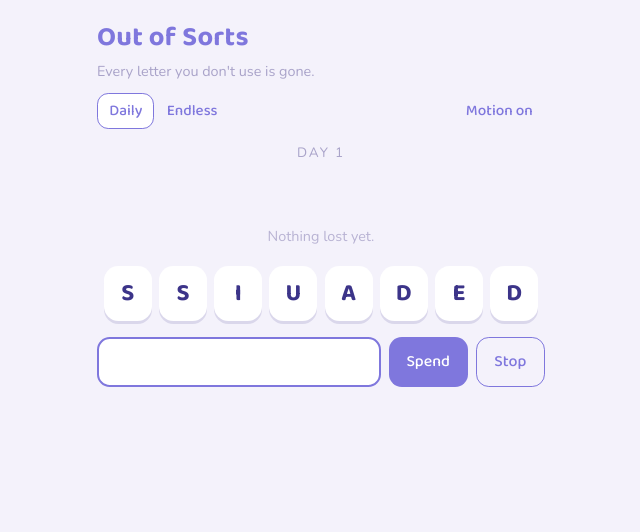
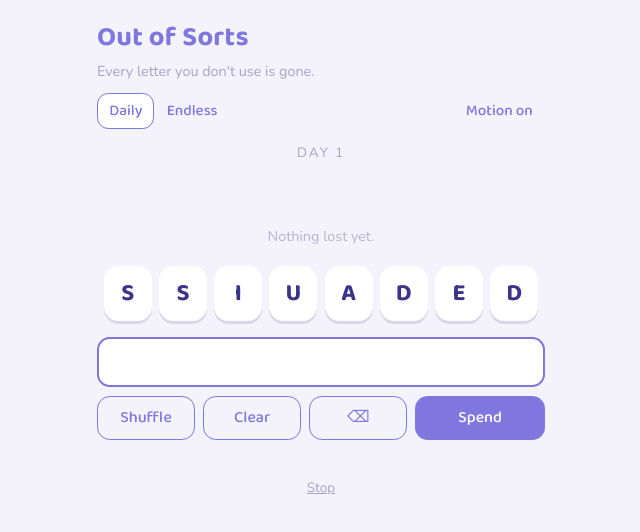
Before and after one commit to anthony-liddle/out-of-sorts, a React (Vite) app: page / in a window 1280 px wide. Shown: the top 532 px of the page, without its empty margins (319-959 px from the left). Built offline with nearby package versions, Linux system fonts and the light colour scheme.

Commit message:
feat(ui): control row for thumbs, stop moved out of reach

```diff
--- a/src/ui/App.tsx
+++ b/src/ui/App.tsx
@@ -12,11 +12,23 @@ import './theme.css'
 export function App({ services }: { services: GameServices }) {
   const game = useGame(services)
   const [input, setInput] = useState('')
-  const [selection, setSelection] = useState<number[]>([])
+  // Tile lights are stored against the pool arrangement they were made on.
+  // A shuffle rearranges the tiles, so a stale selection is re-derived by
+  // first-unused-match instead of pointing at the wrong letters.
+  const [sel, setSel] = useState<{ pool: string; indexes: number[] }>({
+    pool: '',
+    indexes: [],
+  })
   const [reducedMotion, setReducedMotion] = useState(
     services.reducedMotionDefault,
   )
   const [copied, setCopied] = useState(false)
+
+  const selection = useMemo(() => {
+    if (!game.pool) return []
+    if (sel.pool === game.pool) return sel.indexes
+    return reconcileSelection(game.pool, '', input, [])
+  }, [game.pool, sel, input])
 
   const dayLabel = useMemo(
     () =>
@@ -26,12 +38,14 @@ export function App({ services }: { services: GameServices }) {
     [game.mode, game.dayNumber, game.endlessSeed],
   )
 
+  const setEntry = (nextInput: string, nextIndexes: number[]) => {
+    setInput(nextInput)
+    setSel({ pool: game.pool ?? '', indexes: nextIndexes })
+  }
+
   const submit = () => {
     const outcome = game.submit(input)
-    if (outcome !== 'rejected') {
-      setInput('')
-      setSelection([])
-    }
+    if (outcome !== 'rejected') setEntry('', [])
   }
 
   const share = () => {
@@ -46,8 +60,7 @@ export function App({ services }: { services: GameServices }) {
       rackSize: game.entry.rack.length,
       spentCount: game.run.spent.length,
       cleanDescent: game.result.isCleanDescent,
-      allEights:
-        eights.length >= 2 ? { found, total: eights.length } : null,
+      allEights: eights.length >= 2 ? { found, total: eights.length } : null,
       rank: rankFor(game.result.score, game.puzzle.par),
       score: game.result.score,
       par: game.puzzle.par,
@@ -119,10 +132,9 @@ export function App({ services }: { services: GameServices }) {
                 letters={game.pool}
                 input={input}
                 selection={selection}
-                onTileClick={(letter, index) => {
-                  setInput((v) => v + letter)
-                  setSelection((s) => [...s, index])
-                }}
+                onTileClick={(letter, index) =>
+                  setEntry(input + letter, [...selection, index])
+                }
               />
             )}
             <form
@@ -143,18 +155,47 @@ export function App({ services }: { services: GameServices }) {
                 value={input}
                 onChange={(e) => {
                   const next = e.target.value
-                  setSelection((s) =>
+                  setEntry(
+                    next,
                     game.pool
-                      ? reconcileSelection(game.pool, input, next, s)
+                      ? reconcileSelection(game.pool, input, next, selection)
                       : [],
                   )
-                  setInput(next)
                 }}
               />
-              <button type="submit">Spend</button>
-              <button type="button" onClick={game.stop}>
-                Stop
-              </button>
+              <div className="control-row" data-testid="control-row">
+                <button
+                  type="button"
+                  onClick={() => game.shuffle()}
+                >
+                  Shuffle
+                </button>
+                <button type="button" onClick={() => setEntry('', [])}>
+                  Clear
+                </button>
+                <button
+                  type="button"
+                  aria-label="Delete last letter"
+                  onClick={() =>
+                    setEntry(
+                      input.slice(0, -1),
+                      game.pool
+                        ? reconcileSelection(
+                            game.pool,
+                            input,
+                            input.slice(0, -1),
+                            selection,
+                          )
+                        : [],
+                    )
+                  }
+                >
+                  ⌫
+                </button>
+                <button type="submit" className="spend">
+                  Spend
+                </button>
+              </div>
             </form>
             {game.error && (
               <p className="entry-error" role="alert">
@@ -167,6 +208,15 @@ export function App({ services }: { services: GameServices }) {
                 rackSize={game.entry.rack.length}
               />
             )}
+            <div className="rest-row">
+              <button
+                type="button"
+                className="stop-button"
+                onClick={game.stop}
+              >
+                Stop
+              </button>
+            </div>
           </>
         )}
         {copied && <p role="status">Copied.</p>}
--- a/src/ui/theme.css
+++ b/src/ui/theme.css
@@ -185,8 +185,53 @@ body {
 
 .entry {
   display: flex;
+  flex-direction: column;
+  gap: 0.55rem;
+}
+
+/* The control row: Peach's shape, thumb-sized targets. Stop lives
+   elsewhere: it must never sit one fat finger from Spend. */
+.control-row {
+  display: flex;
   gap: 0.5rem;
+}
+
+.control-row button {
+  flex: 1;
+  min-height: 44px;
+  font-family: var(--font-display);
+  font-size: 1rem;
+  border: 1px solid var(--violet);
+  border-radius: 0.8rem;
+  background: none;
+  color: var(--violet);
+  cursor: pointer;
+}
+
+.control-row button.spend,
+.control-row button[type='submit'] {
+  flex: 1.4;
+  background: var(--violet);
+  color: var(--tile);
+  border: none;
+}
+
+.rest-row {
+  display: flex;
   justify-content: center;
+  margin-top: 1.6rem;
+}
+
+.stop-button {
+  font-family: var(--font-body);
+  font-size: 0.85rem;
+  background: none;
+  border: none;
+  color: var(--ghost);
+  cursor: pointer;
+  text-decoration: underline;
+  min-height: 44px;
+  padding: 0 1rem;
 }
 
 .entry input {
@@ -206,23 +251,6 @@ body {
 .entry input:focus-visible {
   outline: 3px solid var(--violet);
   outline-offset: 2px;
-}
-
-.entry button {
-  font-family: var(--font-display);
-  font-size: 1rem;
-  border: none;
-  border-radius: 0.8rem;
-  padding: 0.45rem 1.1rem;
-  background: var(--violet);
-  color: var(--tile);
-  cursor: pointer;
-}
-
-.entry button[type='button'] {
-  background: none;
-  color: var(--violet);
-  border: 1px solid var(--violet);
 }
 
 .entry-error {
@@ -443,6 +471,36 @@ body {
   align-items: start;
 }
 
+.stack-compare[data-columns='3'] {
+  grid-template-columns: 1fr 1fr 1fr;
+}
+
+.day-shape {
+  max-width: 26rem;
+  margin: 0 auto 1rem;
+  color: var(--ink);
+  font-size: 0.95rem;
+}
+
+.day-shape strong {
+  font-family: var(--font-display);
+}
+
+.column-name {
+  display: block;
+  font-family: var(--font-display);
+  font-weight: 700;
+  color: var(--ink);
+}
+
+.stack-compare figcaption small {
+  display: block;
+  color: var(--ghost);
+  font-size: 0.72rem;
+  line-height: 1.3;
+  min-height: 2rem;
+}
+
 .stack-compare figure {
   margin: 0;
 }
```
